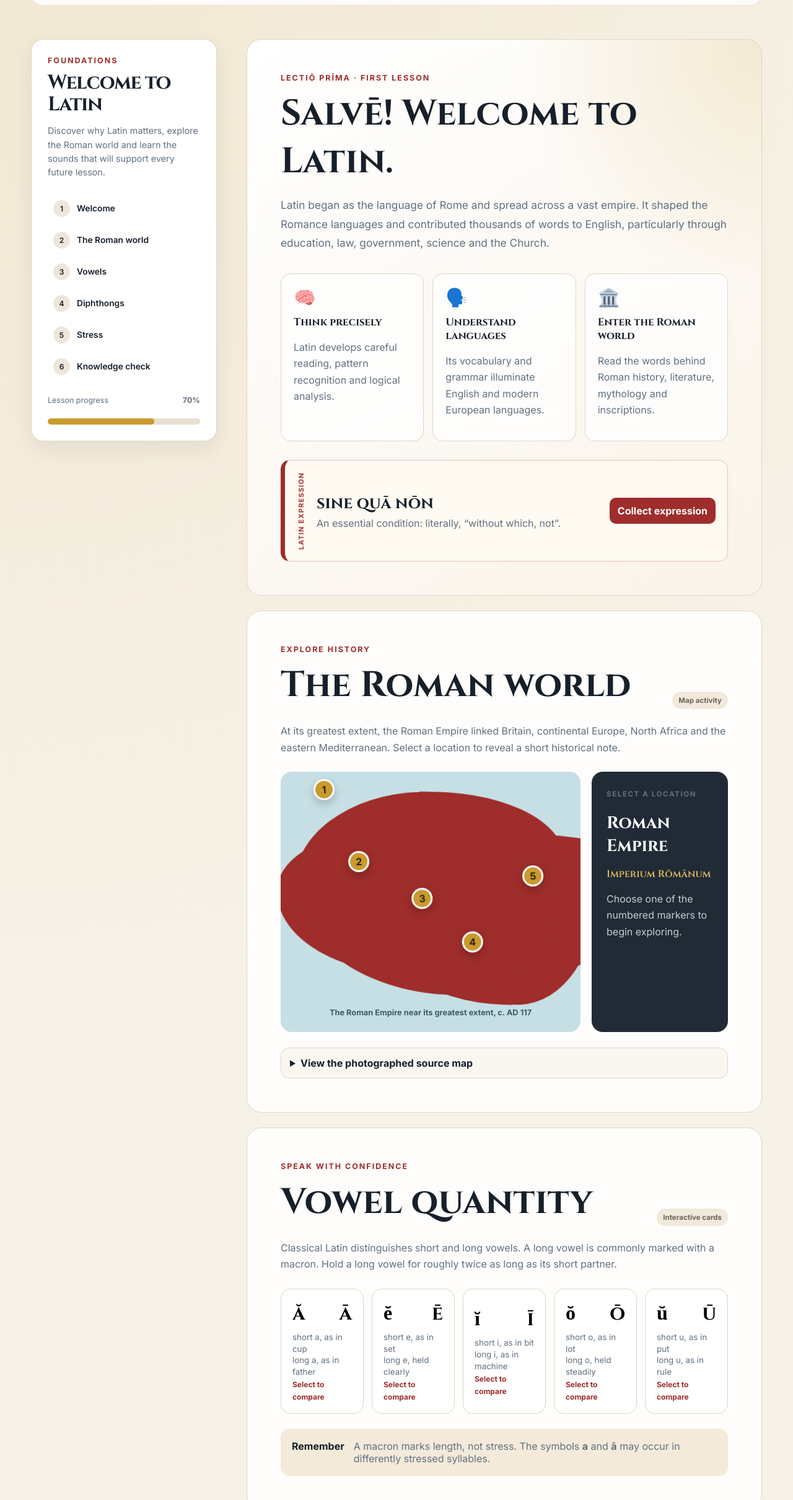
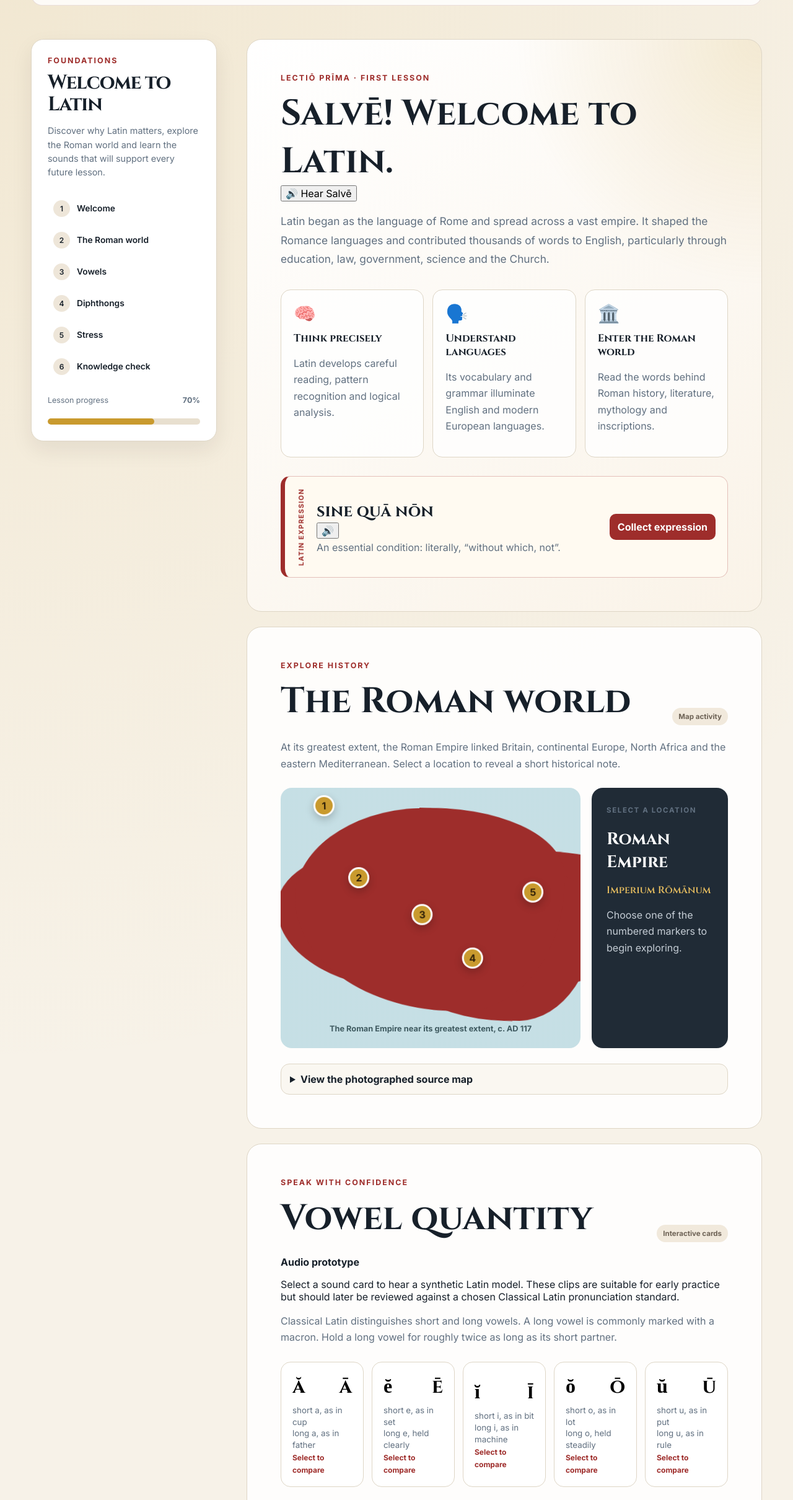
Before and after one commit to Caedmon07/LatinAcademy, a plain HTML site: page pages/foundations.html in a window 1280 px wide. Shown: the part 85-2505 px from the top of the page at 62% size. Drawn offline with Linux system fonts and the light colour scheme; files whose address does not match are found by name.

Commit message:
Add files via upload

```diff
--- a/pages/foundations.html
+++ b/pages/foundations.html
@@ -58,7 +58,12 @@
     <article class="lesson-content">
       <section class="lesson-hero" id="welcome" data-section>
         <p class="eyebrow">LECTIŌ PRĪMA · FIRST LESSON</p>
-        <h2>Salvē! Welcome to Latin.</h2>
+        <div class="heading-with-audio">
+          <h2>Salvē! Welcome to Latin.</h2>
+          <button class="audio-button large" type="button"
+                  data-audio="../assets/audio/latin/salve.mp3"
+                  aria-label="Play pronunciation of Salvē">🔊 Hear Salvē</button>
+        </div>
         <p class="lead">
           Latin began as the language of Rome and spread across a vast empire.
           It shaped the Romance languages and contributed thousands of words to
@@ -87,7 +92,12 @@
         <div class="latin-expression">
           <span class="expression-label">LATIN EXPRESSION</span>
           <div>
-            <strong>sine quā nōn</strong>
+            <span class="expression-audio-row">
+              <strong>sine quā nōn</strong>
+              <button class="audio-button compact" type="button"
+                      data-audio="../assets/audio/latin/sine-qua-non.mp3"
+                      aria-label="Play pronunciation of sine quā nōn">🔊</button>
+            </span>
             <p>An essential condition: literally, “without which, not”.</p>
           </div>
           <button class="collect-button" type="button" data-collectible="sine-qua-non">
@@ -151,6 +161,15 @@
             <h2>Vowel quantity</h2>
           </div>
           <span class="lesson-chip">Interactive cards</span>
+        </div>
+
+        <div class="audio-notice">
+          <strong>Audio prototype</strong>
+          <p>
+            Select a sound card to hear a synthetic Latin model. These clips
+            are suitable for early practice but should later be reviewed
+            against a chosen Classical Latin pronunciation standard.
+          </p>
         </div>
 
         <p>
@@ -274,6 +293,14 @@
         <div id="quizResult" class="quiz-result" hidden aria-live="polite"></div>
       </section>
 
+      <div class="audio-player-status" id="audioStatus" aria-live="polite">
+        <span>🔊</span>
+        <div>
+          <strong>Audio ready</strong>
+          <p>Select any pronunciation control.</p>
+        </div>
+      </div>
+
       <section class="completion-card">
         <div>
           <p class="eyebrow">NEXT LESSON</p>
```
